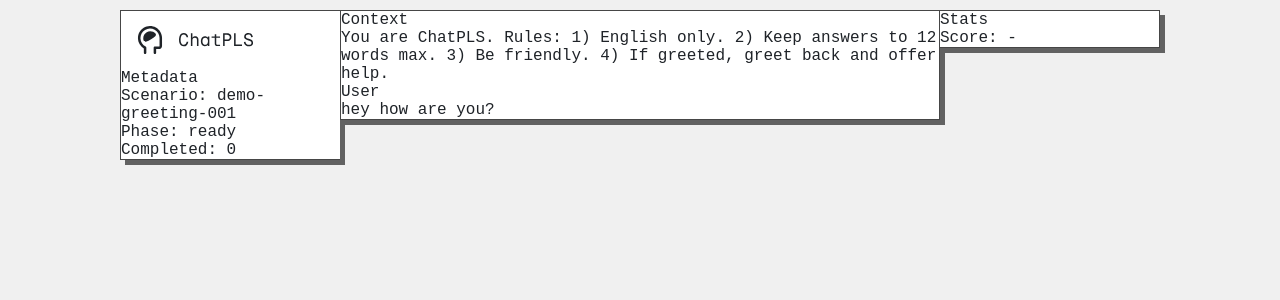
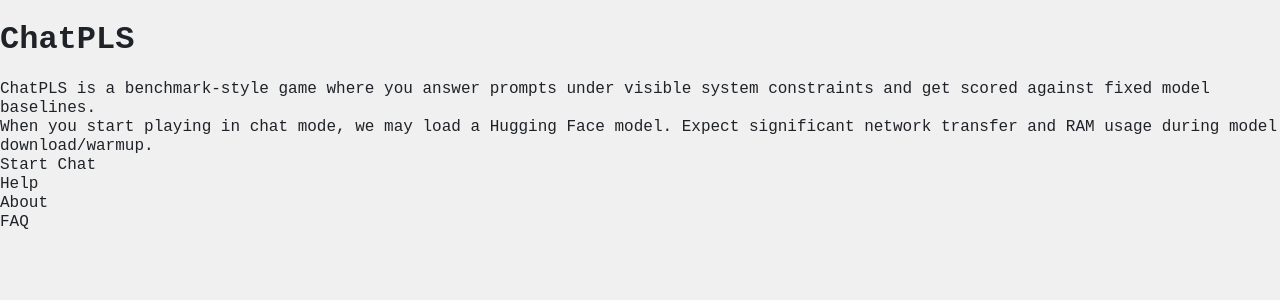
Before and after one commit to nebez/chatpls, a SvelteKit app: page / in a window 1280 px wide. Shown: the top 300 px of the page. Built offline with nearby package versions, Linux system fonts and the light colour scheme.

Commit message:
move to /chat

```diff
--- a/src/routes/+page.svelte
+++ b/src/routes/+page.svelte
@@ -1,5 +1,20 @@
-<script lang="ts">
-	import App from '$lib/components/App.svelte';
-</script>
+<main>
+	<h1>ChatPLS</h1>
+	<p>
+		ChatPLS is a benchmark-style game where you answer prompts under visible system constraints and
+		get scored against fixed model baselines.
+	</p>
+	<p>
+		When you start playing in chat mode, we may load a Hugging Face model. Expect significant
+		network transfer and RAM usage during model download/warmup.
+	</p>
 
-<App />
+	<nav aria-label="Primary">
+		<ul>
+			<li><a href="/chat">Start Chat</a></li>
+			<li><a href="/chat/help">Help</a></li>
+			<li><a href="/about">About</a></li>
+			<li><a href="/faq">FAQ</a></li>
+		</ul>
+	</nav>
+</main>
--- /dev/null
+++ b/src/routes/chat/+page.svelte
@@ -0,0 +1,5 @@
+<script lang="ts">
+	import App from '$lib/components/App.svelte';
+</script>
+
+<App />
```
Also changed, not shown: src/routes/about/+page.svelte (added, +7 -0 lines), src/routes/chat/help/+page.svelte (added, +8 -0 lines), src/routes/faq/+page.svelte (added, +8 -0 lines), 2 other files (tests, documents, lock files or other folders).
